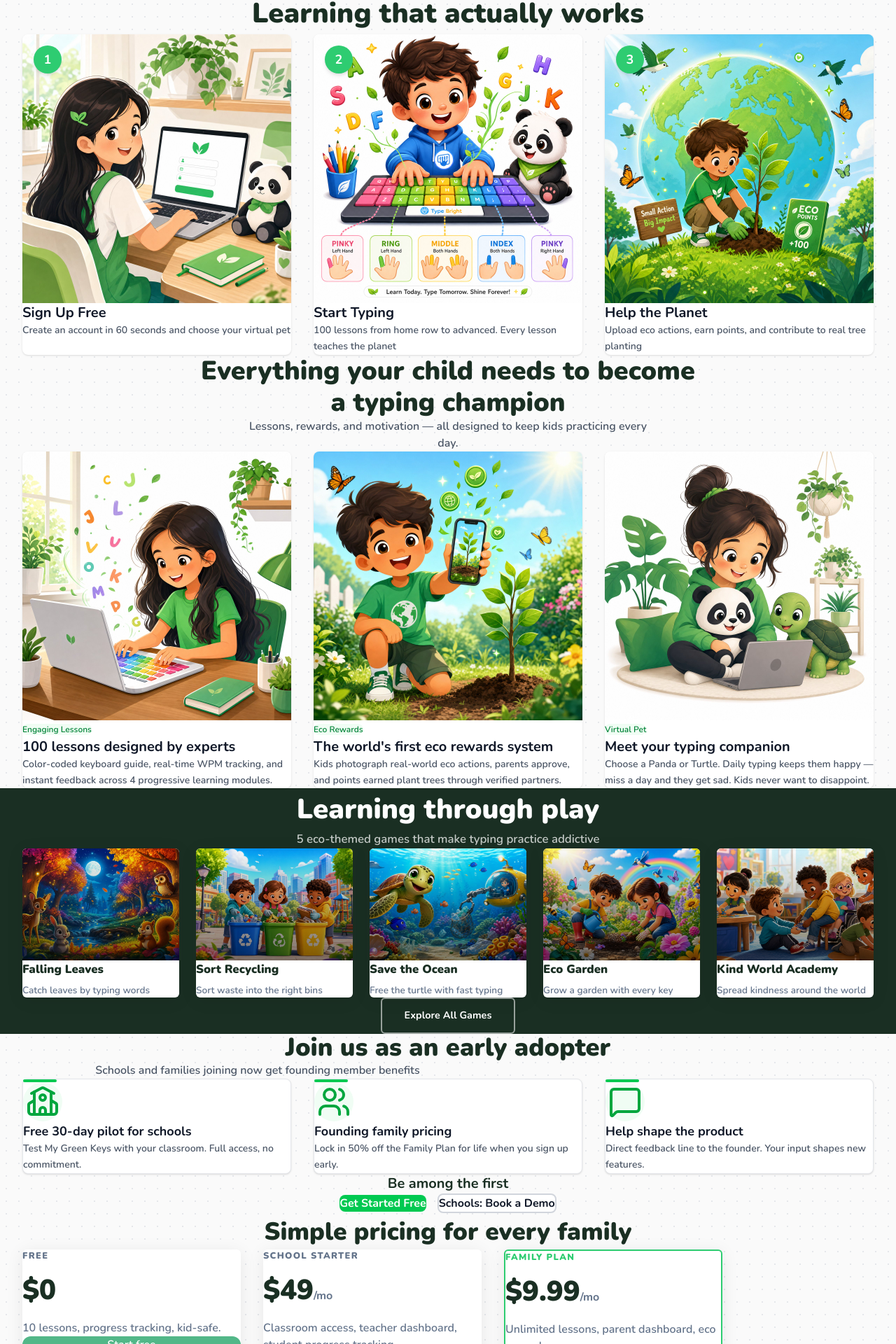
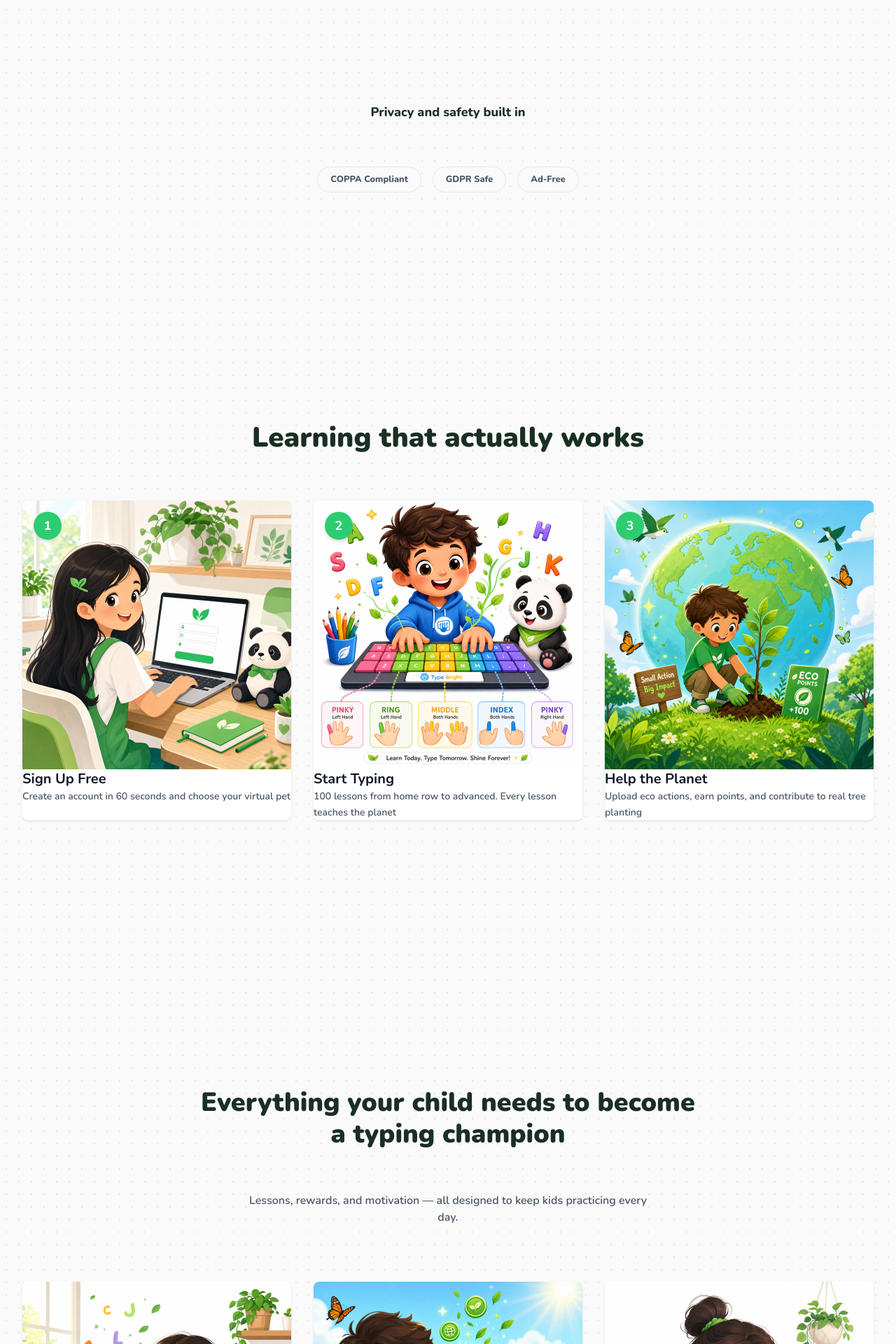
Before and after one commit to waleedbinkhalid86/my-green-keys, a Next.js app: page / in a window 1280 px wide. Shown: the part 875-2795 px from the top of the page at 70% size. Built offline with nearby package versions, Linux system fonts and the light colour scheme.

Commit message:
apply inline styles for vertical spacing across all sections

```diff
--- a/src/app/page.tsx
+++ b/src/app/page.tsx
@@ -240,9 +240,11 @@ export default function HomePage() {
 
       {/* HERO */}
       <section
-        className="relative flex min-h-screen flex-col items-center justify-center overflow-hidden py-24 md:py-28 lg:py-32"
+        className="relative flex min-h-screen flex-col items-center justify-center overflow-hidden"
         style={{
           background: "linear-gradient(180deg, #0A1F0F 0%, #1A3D1F 100%)",
+          paddingTop: "160px",
+          paddingBottom: "160px",
         }}
       >
         <div style={{ position: "absolute", inset: 0, zIndex: 0 }}>
@@ -375,8 +377,8 @@ export default function HomePage() {
           </p>
 
           <div
-            className="mt-12 mb-8 flex flex-wrap items-center justify-center gap-4"
-            style={{ animation: "float-up 0.9s ease 0.65s both" }}
+            className="flex flex-wrap items-center justify-center gap-4"
+            style={{ animation: "float-up 0.9s ease 0.65s both", marginTop: "48px", marginBottom: "32px" }}
           >
             <Link
               href="/signup"
@@ -400,7 +402,10 @@ export default function HomePage() {
               Watch Demo
             </button>
           </div>
-          <p className="my-12 inline-block rounded-md bg-black/20 px-4 py-2 text-sm font-medium text-white backdrop-blur-sm">
+          <p
+            className="inline-block rounded-md bg-black/20 px-4 py-2 text-sm font-medium text-white backdrop-blur-sm"
+            style={{ marginTop: "48px", marginBottom: "48px" }}
+          >
             No credit card required. Free forever.
           </p>
           </Inner>
@@ -435,11 +440,11 @@ export default function HomePage() {
           bg-[radial-gradient(#e5e7eb_1px,transparent_1px)] bg-[size:18px_18px]"
       >
         {/* TRUST BADGES */}
-        <section className="my-12 py-32">
+        <section style={{ paddingTop: "160px", paddingBottom: "160px" }}>
           <Inner>
             <p
-              className="mb-16 text-center"
-              style={{ fontSize: "1.125rem", fontWeight: 800, color: DARK }}
+              className="text-center"
+              style={{ fontSize: "1.125rem", fontWeight: 800, color: DARK, marginBottom: "64px" }}
             >
               Privacy and safety built in
             </p>
@@ -465,20 +470,20 @@ export default function HomePage() {
         </section>
 
         {/* HOW IT WORKS */}
-        <section id="how-it-works" className="py-24 md:py-28 lg:py-32">
+        <section id="how-it-works" style={{ paddingTop: "160px", paddingBottom: "160px" }}>
           <Inner>
             <h2
-              className="mb-16"
               style={{
                 textAlign: "center",
                 fontSize: "clamp(1.75rem, 4vw, 2.5rem)",
                 fontWeight: 900,
                 color: DARK,
+                marginBottom: "60px",
               }}
             >
               Learning that actually works
             </h2>
-            <div className="grid grid-cols-1 gap-8 md:grid-cols-3">
+            <div className="grid grid-cols-1 gap-8 md:grid-cols-3" style={{ marginTop: "40px", marginBottom: "60px" }}>
               {(
                 [
                   {
@@ -535,10 +540,9 @@ export default function HomePage() {
         </section>
 
         {/* FEATURES */}
-        <section id="features" className="py-24 md:py-28 lg:py-32">
+        <section id="features" style={{ paddingTop: "160px", paddingBottom: "160px" }}>
           <Inner>
             <h2
-              className="mt-32 mb-16"
               style={{
                 textAlign: "center",
                 fontSize: "clamp(1.65rem, 3.5vw, 2.35rem)",
@@ -548,18 +552,25 @@ export default function HomePage() {
                 marginLeft: "auto",
                 marginRight: "auto",
                 lineHeight: 1.2,
+                marginBottom: "60px",
               }}
             >
               Everything your child needs to become a typing champion
             </h2>
             <p
-              className="mx-auto mb-20 max-w-2xl text-center text-base font-semibold text-gray-600"
-              style={{ textAlign: "center", maxWidth: "600px", marginLeft: "auto", marginRight: "auto", display: "block" }}
+              className="text-base font-semibold text-gray-600"
+              style={{
+                marginBottom: "80px",
+                textAlign: "center",
+                maxWidth: "600px",
+                marginLeft: "auto",
+                marginRight: "auto",
+              }}
             >
               Lessons, rewards, and motivation — all designed to keep kids practicing every day.
             </p>
 
-            <div className="grid grid-cols-1 gap-8 md:grid-cols-3">
+            <div className="grid grid-cols-1 gap-8 md:grid-cols-3" style={{ marginTop: "40px", marginBottom: "60px" }}>
               {(
                 [
                   {
@@ -615,35 +626,39 @@ export default function HomePage() {
         </section>
 
         {/* GAMES */}
-        <section id="games-preview" className="mt-32 py-32" style={{ background: DARK }}>
+        <section
+          id="games-preview"
+          style={{ background: DARK, paddingTop: "160px", paddingBottom: "160px" }}
+        >
           <Inner>
             <h2
-              className="mb-16"
               style={{
                 textAlign: "center",
                 fontSize: "clamp(1.75rem, 4vw, 2.5rem)",
                 fontWeight: 900,
                 color: "#fff",
+                marginBottom: "60px",
               }}
             >
               Learning through play
             </h2>
             <p
-              className="mb-20"
               style={{
+                marginBottom: "80px",
                 textAlign: "center",
+                maxWidth: "600px",
+                marginLeft: "auto",
+                marginRight: "auto",
                 color: "rgba(255,255,255,0.75)",
                 fontWeight: 600,
                 fontSize: "1.05rem",
-                maxWidth: 520,
-                marginLeft: "auto",
-                marginRight: "auto",
               }}
             >
               5 eco-themed games that make typing practice addictive
             </p>
             <div
               className="grid grid-cols-1 gap-6 sm:grid-cols-2 md:grid-cols-3 lg:grid-cols-5"
+              style={{ marginTop: "40px", marginBottom: "60px" }}
             >
               {PREVIEW_GAMES.map((g) => (
                 <Link
@@ -674,7 +689,7 @@ export default function HomePage() {
                 </Link>
               ))}
             </div>
-            <div className="my-12" style={{ textAlign: "center" }}>
+            <div style={{ textAlign: "center", marginTop: "48px", marginBottom: "48px" }}>
               <Link
                 href="/games"
                 className="btn-ghost"
@@ -687,15 +702,28 @@ export default function HomePage() {
         </section>
 
         {/* EARLY ACCESS */}
-        <section className="mt-32 py-32">
+        <section style={{ paddingTop: "160px", paddingBottom: "160px" }}>
           <div className="mgk-container">
-            <h2 className="mb-16 text-center text-3xl font-black text-gray-900 md:text-4xl" style={{ color: DARK }}>
+            <h2
+              className="text-center text-3xl font-black text-gray-900 md:text-4xl"
+              style={{ color: DARK, marginBottom: "60px" }}
+            >
               Join us as an early adopter
             </h2>
-            <p className="mx-auto mb-20 max-w-2xl text-center text-base font-semibold text-gray-600">
+            <p
+              className="text-base font-semibold text-gray-600"
+              style={{
+                textAlign: "center",
+                maxWidth: "600px",
+                marginLeft: "auto",
+                marginRight: "auto",
+                display: "block",
+                marginBottom: "80px",
+              }}
+            >
               Schools and families joining now get founding member benefits
             </p>
-            <div className="grid grid-cols-1 gap-8 md:grid-cols-3">
+            <div className="grid grid-cols-1 gap-8 md:grid-cols-3" style={{ marginTop: "40px", marginBottom: "60px" }}>
               {(
                 [
                   {
@@ -728,11 +756,11 @@ export default function HomePage() {
                 </article>
               ))}
             </div>
-            <div className="mt-16 text-center">
-              <h3 className="mt-8 mb-16 text-xl font-bold text-gray-900" style={{ color: DARK }}>
+            <div className="text-center" style={{ marginTop: "64px" }}>
+              <h3 className="mt-8 text-xl font-bold text-gray-900" style={{ color: DARK }}>
                 Be among the first
               </h3>
-              <div className="my-12 flex flex-wrap items-center justify-center gap-4">
+              <div className="flex flex-wrap items-center justify-center gap-4" style={{ marginTop: "48px", marginBottom: "48px" }}>
                 <Link
                   href="/signup"
                   className="inline-flex items-center justify-center rounded-md bg-green-500 px-8 py-4 text-base font-bold text-white transition hover:bg-green-600 whitespace-nowrap"
@@ -751,27 +779,31 @@ export default function HomePage() {
         </section>
 
         {/* PRICING PREVIEW */}
-        <section className="mt-32 py-32">
+        <section style={{ paddingTop: "160px", paddingBottom: "160px" }}>
           <Inner>
             <h2
-              className="mb-16"
               style={{
                 textAlign: "center",
                 fontSize: "clamp(1.65rem, 3vw, 2.2rem)",
                 fontWeight: 900,
                 color: DARK,
+                marginBottom: "60px",
               }}
             >
               Simple pricing for every family
             </h2>
-            <div className="mx-auto grid max-w-[1000px] grid-cols-1 gap-8 md:grid-cols-3">
+            <div
+              className="mx-auto grid max-w-[1000px] grid-cols-1 gap-8 md:grid-cols-3"
+              style={{ marginTop: "40px", marginBottom: "60px" }}
+            >
               <div className="mgk-card-ds bg-white p-8">
                 <p style={{ fontWeight: 900, color: "#64748b", fontSize: "0.8rem", letterSpacing: "0.1em", textTransform: "uppercase", marginBottom: 8 }}>Free</p>
                 <p style={{ fontSize: "2.5rem", fontWeight: 900, color: DARK, margin: 0 }}>$0</p>
                 <p style={{ color: "#64748b", fontWeight: 600, marginTop: 12 }}>10 lessons, progress tracking, kid-safe.</p>
                 <Link
                   href="/signup"
-                  className="my-12 block w-full rounded-full bg-[#52B788] py-3 text-center font-semibold text-white transition hover:bg-[#40916C]"
+                  className="block w-full rounded-full bg-[#52B788] py-3 text-center font-semibold text-white transition hover:bg-[#40916C]"
+                  style={{ marginTop: "48px", marginBottom: "48px" }}
                 >
                   Start free
                 </Link>
@@ -786,7 +818,8 @@ export default function HomePage() {
                 </p>
                 <Link
                   href="/pricing"
-                  className="my-12 block w-full rounded-full bg-[#52B788] py-3 text-center font-semibold text-white transition hover:bg-[#40916C]"
+                  className="block w-full rounded-full bg-[#52B788] py-3 text-center font-semibold text-white transition hover:bg-[#40916C]"
+                  style={{ marginTop: "48px", marginBottom: "48px" }}
                 >
                   View School Plan
                 </Link>
@@ -799,13 +832,14 @@ export default function HomePage() {
                 <p style={{ color: "#64748b", fontWeight: 600, marginTop: 12 }}>Unlimited lessons, parent dashboard, eco rewards.</p>
                 <Link
                   href="/pricing"
-                  className="my-12 block w-full rounded-full bg-[#52B788] py-3 text-center font-semibold text-white transition hover:bg-[#40916C]"
+                  className="block w-full rounded-full bg-[#52B788] py-3 text-center font-semibold text-white transition hover:bg-[#40916C]"
+                  style={{ marginTop: "48px", marginBottom: "48px" }}
                 >
                   View Family Plan
                 </Link>
               </div>
             </div>
-            <p className="my-12" style={{ textAlign: "center" }}>
+            <p style={{ textAlign: "center", marginTop: "48px", marginBottom: "48px" }}>
               <Link href="/pricing" style={{ fontWeight: 800, color: PRIMARY, textDecoration: "none" }} className="hover:underline">
                 See all plans →
               </Link>
@@ -814,16 +848,16 @@ export default function HomePage() {
         </section>
 
         {/* FINAL CTA */}
-        <section className="py-32 text-center">
+        <section className="text-center" style={{ paddingTop: "160px", paddingBottom: "160px" }}>
           <Inner>
             <div style={{ maxWidth: 560, margin: "0 auto" }}>
               <h2
-                className="mb-16 text-gray-900"
-                style={{ fontSize: "clamp(1.65rem, 4vw, 2.5rem)", fontWeight: 900, lineHeight: 1.15 }}
+                className="text-gray-900"
+                style={{ fontSize: "clamp(1.65rem, 4vw, 2.5rem)", fontWeight: 900, lineHeight: 1.15, marginBottom: "60px" }}
               >
                 Ready to start your child&apos;s typing journey?
               </h2>
-              <div className="my-12 flex flex-wrap items-center justify-center gap-6">
+              <div className="flex flex-wrap items-center justify-center gap-6" style={{ marginTop: "48px", marginBottom: "48px" }}>
                 <Link
                   href="/signup"
                   className="inline-flex items-center justify-center rounded-md bg-green-500 px-8 py-4 text-base font-bold text-white transition hover:bg-green-600 whitespace-nowrap"
@@ -837,7 +871,7 @@ export default function HomePage() {
                   View Pricing
                 </Link>
               </div>
-              <p className="my-12 text-sm font-semibold text-gray-500">
+              <p className="text-sm font-semibold text-gray-500" style={{ marginTop: "48px", marginBottom: "48px" }}>
                 Free forever for first 10 lessons. No credit card.
               </p>
             </div>
```
